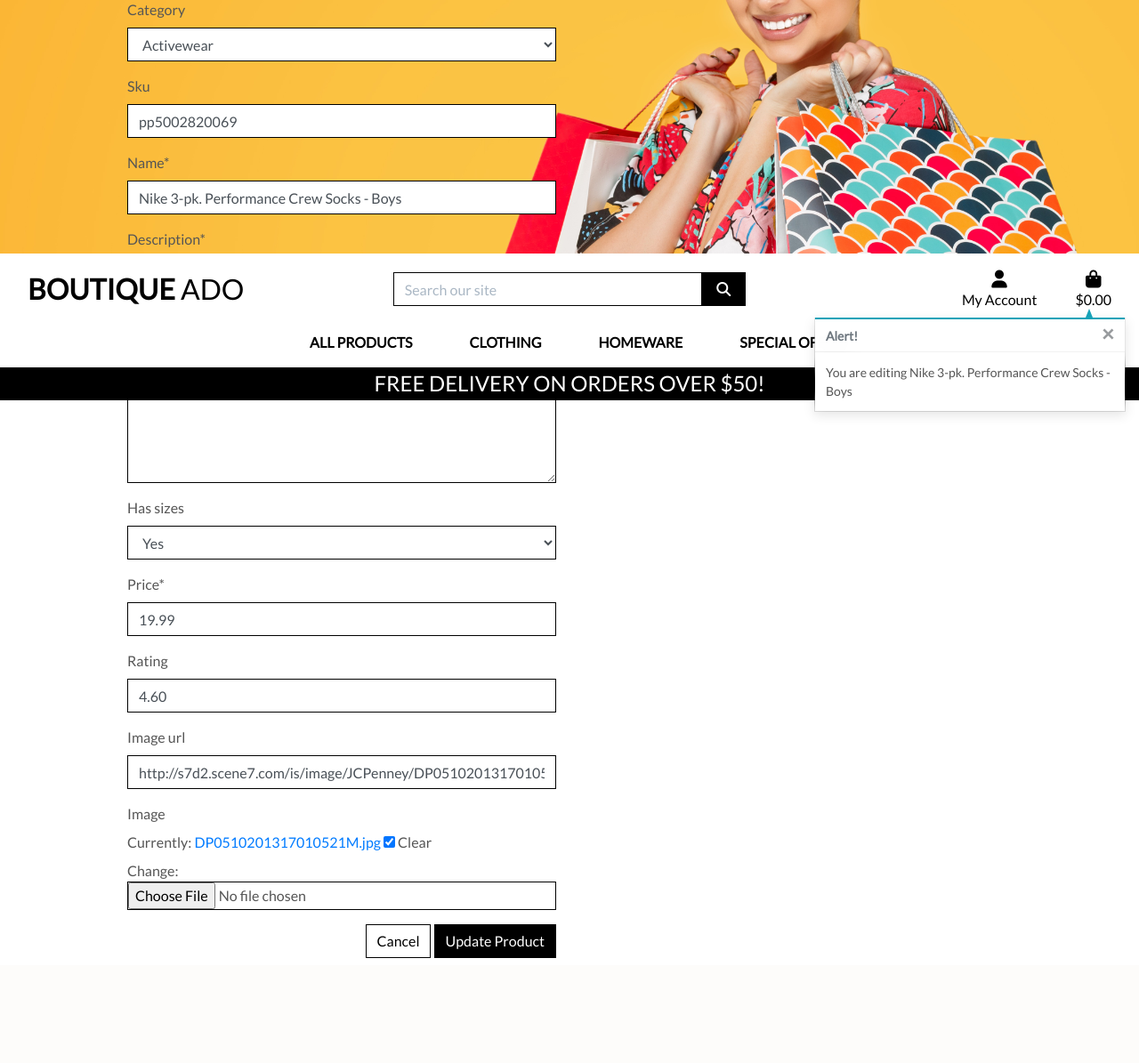
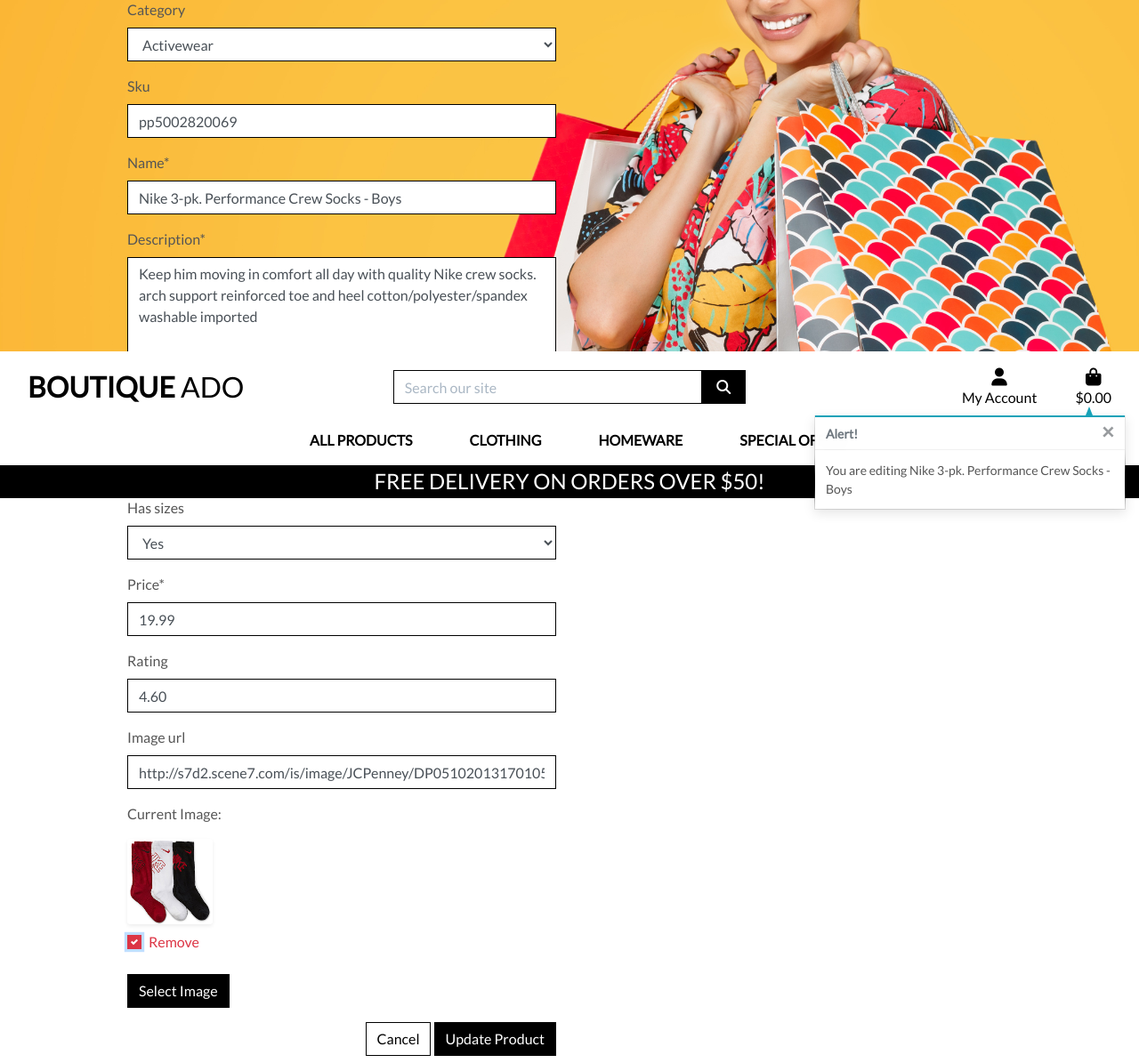
Before and after one commit to Benohene/boutique_ado, a Django app: page /products/edit/12/ in a window 1280 px wide, after a click on "Remove". Shown: the part 317-1512 px from the top of the page at 89% size. Before the commit the page ends 1394 px from the top, so only its background shows below. Run offline with Django 4.2, Linux system fonts and the light colour scheme; a user stored in the database is signed in; data comes from the database, SQL or seed files in the repository; both versions use the stored data as it was after the commit; parts of the project's set-up code (start-up, migrations or seed data) failed here and were passed over; some libraries are stand-ins or nearby versions.

Commit message:
Fixed image field on product admin

```diff
--- a/products/forms.py
+++ b/products/forms.py
@@ -1,4 +1,5 @@
 from django import forms
+from .widgets import CustomClearableFileInput
 from .models import Product, Category
 
 
@@ -8,6 +9,8 @@
         model = Product
         fields = '__all__'
 
+    image = forms.ImageField(label='Image', required=False, widget=CustomClearableFileInput)
+
     def __init__(self, *args, **kwargs):
         super().__init__(*args, **kwargs)
         categories = Category.objects.all()
--- a/products/templates/products/edit_product.html
+++ b/products/templates/products/edit_product.html
@@ -23,9 +23,18 @@
 
     <div class="row">
         <div class="col-12 col-md-6">
-                <form method="POST" action="{% url 'edit_product' product.id %}" class="form mb-2" enctype="multipart/form-data">
+            <form method="POST" action="{% url 'edit_product' product.id %}" class="form mb-2"
+                enctype="multipart/form-data">
                 {% csrf_token %}
-                    {{ form | crispy }}
+
+                {% for field in form %}
+                {% if field.name != 'image' %}
+                {{ field | as_crispy_field }}
+                    {% else %}
+                {{ field }}
+                    {% endif %}
+                {% endfor %}
+
                 <div class="text-right">
                     <a class="btn btn-outline-black rounded-0" href="{% url 'products' %}">Cancel</a>
                     <button class="btn btn-black rounded-0" type="submit">Update Product</button>
@@ -35,3 +44,13 @@
     </div>
 </div>
 {% endblock %}
+
+{% block posloadjs %}
+{{ block.super }}
+<script type="text/javascript">
+    $('#new-image').change(function () {
+        var file = $('#new-image')[0].files[0]
+        $('#filename').text(`Image will be set to: ${file.name}`);
+    });
+</script>
+{% endblock %}
--- a/static/css/base.css
+++ b/static/css/base.css
@@ -239,6 +239,33 @@
   color: #17a2b8; /* text-info */
 }
 
+/* Product form */
+.btn-file {
+  position: relative;
+  overflow: hidden;
+}
+
+.btn-file input[type="file"] {
+  position: absolute;
+  top: 0;
+  right: 0;
+  min-width: 100%;
+  min-height: 100%;
+  opacity: 0;
+  cursor: pointer;
+}
+
+.custom-checkbox .custom-control-label::before {
+  border-radius: 0;
+  border-color: #dc3545;
+}
+
+.custom-checkbox .custom-control-input:checked ~ .custom-control-label::before {
+  background-color: #dc3545;
+  border-color: #dc3545;
+  border-radius: 0;
+}
+
 /* fixed top navbar only on medium and up */
 @media (min-width: 992px) {
   .fixed-top-desktop-only {
```
Also changed, not shown: products/templates/products/add_product.html (+17 -1 lines), products/templates/products/custom_widget_templates/custom_clearable_file_input.html (added, +22 -0 lines), products/templates/products/product_detail.html (+17 -6 lines), products/widgets.py (added, +9 -0 lines), db.sqlite3, media/WhatsApp_Image_2023-07-23_at_18.24.24.jpg (added), media/pngwing.com_1.png (added). Lines whose indentation alone changed are shown as unchanged.
